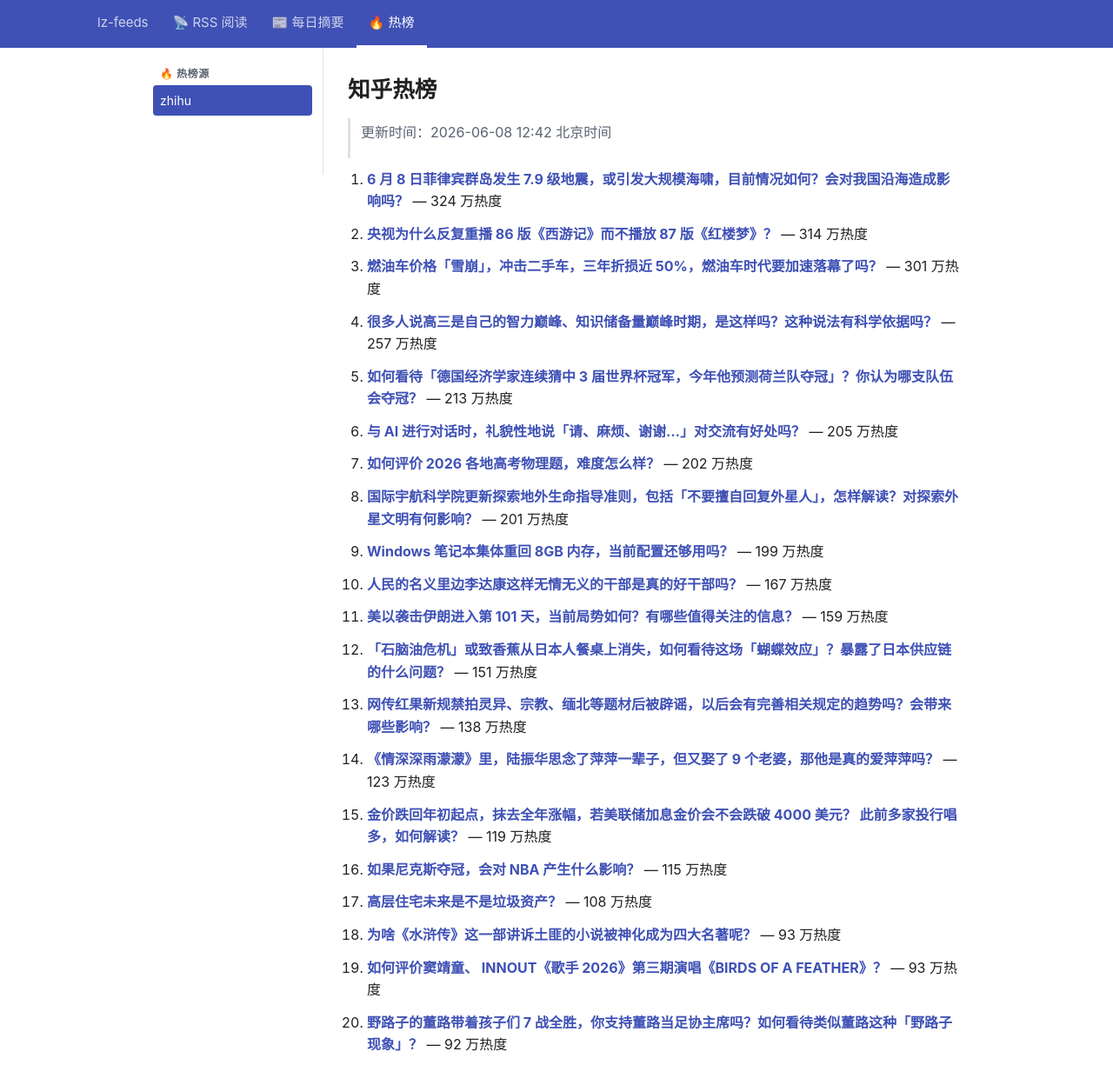
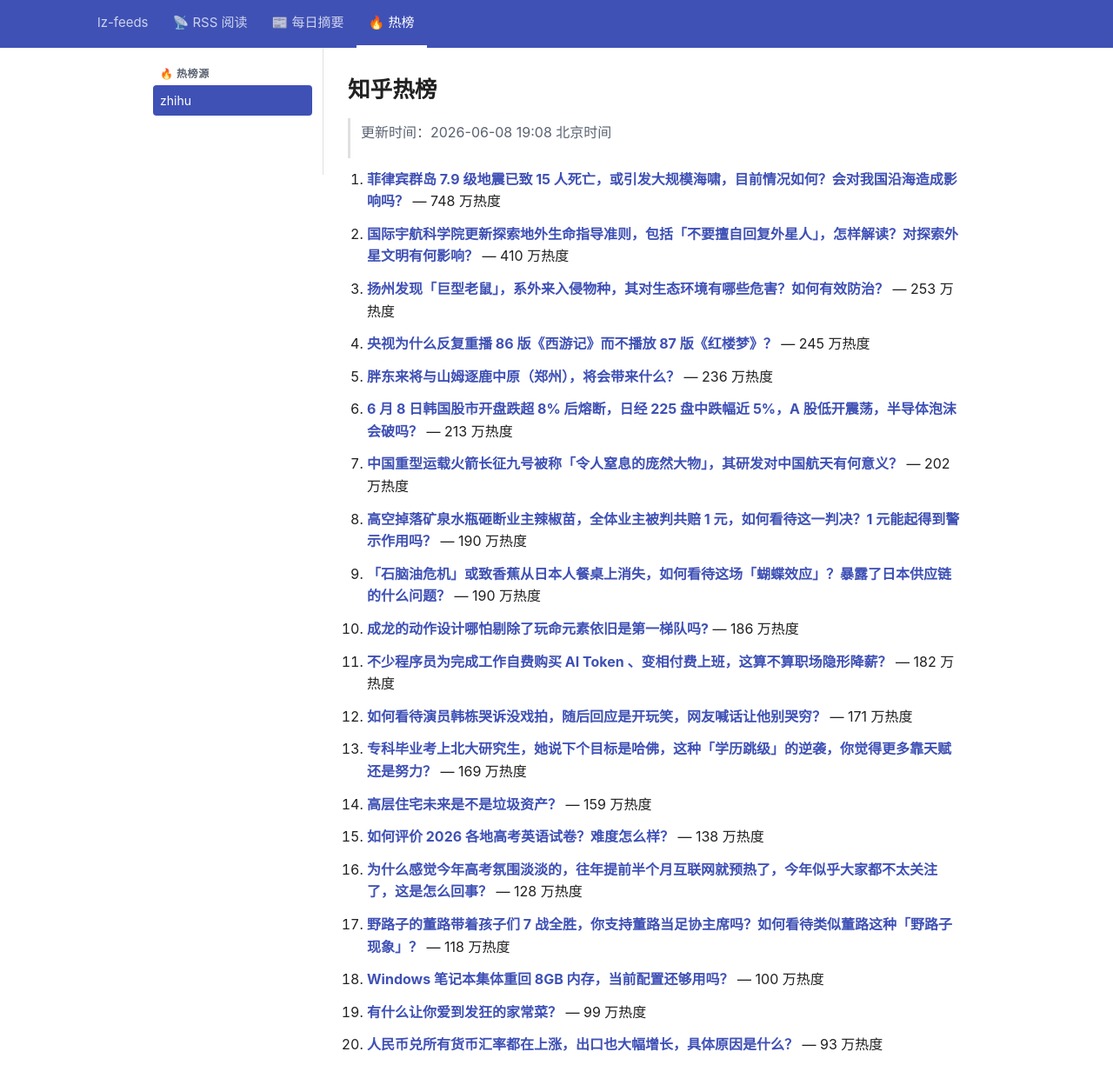
Before and after one commit to lizhang0101/lz-feeds, a Jekyll site: the page built from _hotlist/zhihu.md, in a window 1280 px wide and 1279 px high. Shown: the top 1248 px of the window at 87% size. Built offline with Jekyll 4.4.1, drawn with Linux system fonts in a browser that asks for light colours.

Commit message:
hotlist: 2026-06-08T11:08Z

```diff
--- a/_hotlist/zhihu.md
+++ b/_hotlist/zhihu.md
@@ -1,48 +1,48 @@
 ---
-updated: 2026-06-08 12:42 北京时间
+updated: 2026-06-08 19:08 北京时间
 count: 20
 ---
 
 # 知乎热榜
 
-> 更新时间：2026-06-08 12:42 北京时间
+> 更新时间：2026-06-08 19:08 北京时间
 
-1. **[6 月 8 日菲律宾群岛发生 7.9 级地震，或引发大规模海啸，目前情况如何？会对我国沿海造成影响吗？](https://www.zhihu.com/question/2047225491350713696)** — 324 万热度
+1. **[菲律宾群岛 7.9 级地震已致 15 人死亡，或引发大规模海啸，目前情况如何？会对我国沿海造成影响吗？](https://www.zhihu.com/question/2047225491350713696)** — 748 万热度
 
-2. **[央视为什么反复重播 86 版《西游记》而不播放 87 版《红楼梦》？](https://www.zhihu.com/question/303692047)** — 314 万热度
+2. **[国际宇航科学院更新探索地外生命指导准则，包括「不要擅自回复外星人」，怎样解读？对探索外星文明有何影响？](https://www.zhihu.com/question/2047106072956216269)** — 410 万热度
 
-3. **[燃油车价格「雪崩」，冲击二手车，三年折损近 50%，燃油车时代要加速落幕了吗？](https://www.zhihu.com/question/2046346361906226344)** — 301 万热度
+3. **[扬州发现「巨型老鼠」，系外来入侵物种，其对生态环境有哪些危害？如何有效防治？](https://www.zhihu.com/question/2046615153622398823)** — 253 万热度
 
-4. **[很多人说高三是自己的智力巅峰、知识储备量巅峰时期，是这样吗？这种说法有科学依据吗？](https://www.zhihu.com/question/2046328877383775879)** — 257 万热度
+4. **[央视为什么反复重播 86 版《西游记》而不播放 87 版《红楼梦》？](https://www.zhihu.com/question/303692047)** — 245 万热度
 
-5. **[如何看待「德国经济学家连续猜中 3 届世界杯冠军，今年他预测荷兰队夺冠」？你认为哪支队伍会夺冠？](https://www.zhihu.com/question/2045879296577867952)** — 213 万热度
+5. **[胖东来将与山姆逐鹿中原（郑州），将会带来什么？](https://www.zhihu.com/question/2045062742495712063)** — 236 万热度
 
-6. **[与 AI 进行对话时，礼貌性地说「请、麻烦、谢谢…」对交流有好处吗？](https://www.zhihu.com/question/1969653840065332479)** — 205 万热度
+6. **[6 月 8 日韩国股市开盘跌超 8% 后熔断，日经 225 盘中跌幅近 5%，A 股低开震荡，半导体泡沫会破吗？](https://www.zhihu.com/question/2047250872799908693)** — 213 万热度
 
-7. **[如何评价 2026 各地高考物理题，难度怎么样？](https://www.zhihu.com/question/2047254111544766827)** — 202 万热度
+7. **[中国重型运载火箭长征九号被称「令人窒息的庞然大物」，其研发对中国航天有何意义？](https://www.zhihu.com/question/2047030721127224279)** — 202 万热度
 
-8. **[国际宇航科学院更新探索地外生命指导准则，包括「不要擅自回复外星人」，怎样解读？对探索外星文明有何影响？](https://www.zhihu.com/question/2047106072956216269)** — 201 万热度
+8. **[高空掉落矿泉水瓶砸断业主辣椒苗，全体业主被判共赔 1 元，如何看待这一判决？1 元能起得到警示作用吗？](https://www.zhihu.com/question/2043400338896589503)** — 190 万热度
 
-9. **[Windows 笔记本集体重回 8GB 内存，当前配置还够用吗？](https://www.zhihu.com/question/2046537171251869369)** — 199 万热度
+9. **[「石脑油危机」或致香蕉从日本人餐桌上消失，如何看待这场「蝴蝶效应」？暴露了日本供应链的什么问题？](https://www.zhihu.com/question/2046989382947529171)** — 190 万热度
 
-10. **[人民的名义里边李达康这样无情无义的干部是真的好干部吗？](https://www.zhihu.com/question/2024813618714146462)** — 167 万热度
+10. **[成龙的动作设计哪怕剔除了玩命元素依旧是第一梯队吗?](https://www.zhihu.com/question/616363327)** — 186 万热度
 
-11. **[美以袭击伊朗进入第 101 天，当前局势如何？有哪些值得关注的信息？](https://www.zhihu.com/question/2047221146982904856)** — 159 万热度
+11. **[不少程序员为完成工作自费购买 AI Token 、变相付费上班，这算不算职场隐形降薪？](https://www.zhihu.com/question/2047267736485631665)** — 182 万热度
 
-12. **[「石脑油危机」或致香蕉从日本人餐桌上消失，如何看待这场「蝴蝶效应」？暴露了日本供应链的什么问题？](https://www.zhihu.com/question/2046989382947529171)** — 151 万热度
+12. **[如何看待演员韩栋哭诉没戏拍，随后回应是开玩笑，网友喊话让他别哭穷？](https://www.zhihu.com/question/2046060626775118765)** — 171 万热度
 
-13. **[网传红果新规禁拍灵异、宗教、缅北等题材后被辟谣，以后会有完善相关规定的趋势吗？会带来哪些影响？](https://www.zhihu.com/question/2046275613607178745)** — 138 万热度
+13. **[专科毕业考上北大研究生，她说下个目标是哈佛，这种「学历跳级」的逆袭，你觉得更多靠天赋还是努力？](https://www.zhihu.com/question/2045444806726480688)** — 169 万热度
 
-14. **[《情深深雨濛濛》里，陆振华思念了萍萍一辈子，但又娶了 9 个老婆，那他是真的爱萍萍吗？](https://www.zhihu.com/question/2046211414520550914)** — 123 万热度
+14. **[高层住宅未来是不是垃圾资产？](https://www.zhihu.com/question/1970866161697690581)** — 159 万热度
 
-15. **[金价跌回年初起点，抹去全年涨幅，若美联储加息金价会不会跌破 4000 美元？ 此前多家投行唱多，如何解读？](https://www.zhihu.com/question/2046542725336584487)** — 119 万热度
+15. **[如何评价 2026 各地高考英语试卷？难度怎么样？](https://www.zhihu.com/question/2047355785714348943)** — 138 万热度
 
-16. **[如果尼克斯夺冠，会对 NBA 产生什么影响？](https://www.zhihu.com/question/2042743065396432956)** — 115 万热度
+16. **[为什么感觉今年高考氛围淡淡的，往年提前半个月互联网就预热了，今年似乎大家都不太关注了，这是怎么回事？](https://www.zhihu.com/question/2046272383623881620)** — 128 万热度
 
-17. **[高层住宅未来是不是垃圾资产？](https://www.zhihu.com/question/1970866161697690581)** — 108 万热度
+17. **[野路子的董路带着孩子们 7 战全胜，你支持董路当足协主席吗？如何看待类似董路这种「野路子现象」？](https://www.zhihu.com/question/2046470362834195765)** — 118 万热度
 
-18. **[为啥《水浒传》这一部讲诉土匪的小说被神化成为四大名著呢？](https://www.zhihu.com/question/2016045154721621230)** — 93 万热度
+18. **[Windows 笔记本集体重回 8GB 内存，当前配置还够用吗？](https://www.zhihu.com/question/2046537171251869369)** — 100 万热度
 
-19. **[如何评价窦靖童、 INNOUT《歌手 2026》第三期演唱《BIRDS OF A FEATHER》？](https://www.zhihu.com/question/2046307747759666704)** — 93 万热度
+19. **[有什么让你爱到发狂的家常菜？](https://www.zhihu.com/question/47591584)** — 99 万热度
 
-20. **[野路子的董路带着孩子们 7 战全胜，你支持董路当足协主席吗？如何看待类似董路这种「野路子现象」？](https://www.zhihu.com/question/2046470362834195765)** — 92 万热度
+20. **[人民币兑所有货币汇率都在上涨，出口也大幅增长，具体原因是什么？](https://www.zhihu.com/question/2046773452716217677)** — 93 万热度
```
